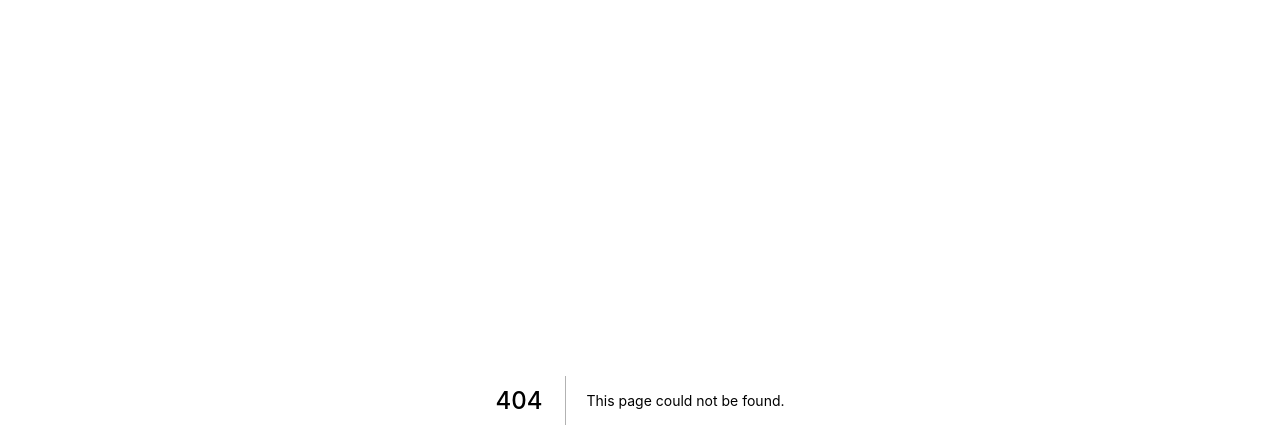
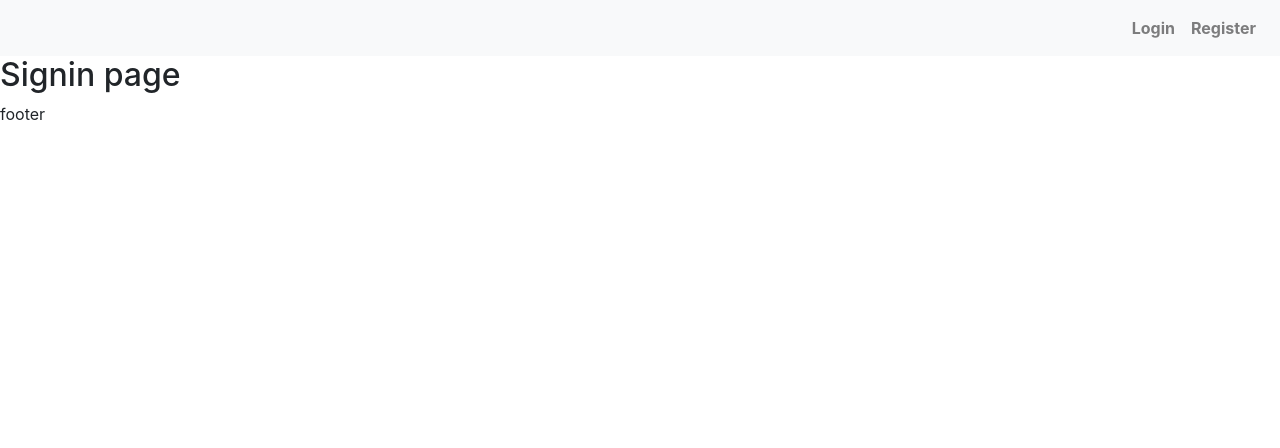
Before and after one commit to Anirban007-jpg/SEO-Blog-Nextjs, a Next.js app in the folder frontend/: page /signin in a window 1280 px wide. Before the commit this address had no page. Shown: the top 448 px of the page. Built offline with nearby package versions, Linux system fonts and the light colour scheme.

Commit message:
Closes #11

```diff
--- a/frontend/components/Header.js
+++ b/frontend/components/Header.js
@@ -1,4 +1,5 @@
 import { useState } from 'react';
+import Link from 'next/link';
 import {
   Collapse,
   Navbar,
@@ -20,15 +21,29 @@ const Header = () => {
   return (
     <div>
       <Navbar color="light" light expand="md">
-        <NavbarBrand href="/">{API_NAME}</NavbarBrand>
+          <Link href="/">
+            <NavLink className="font-weight-bold">{API_NAME}</NavLink>
+          </Link>
         <NavbarToggler onClick={toggle} />
         <Collapse isOpen={isOpen} navbar>
           <Nav className="ml-auto" navbar>
             <NavItem>
-              <NavLink href="/components/">Components</NavLink>
+                 <Link href="/signin">
+                    <NavLink>
+                       <strong>
+                          Login
+                       </strong>
+                    </NavLink>
+                 </Link>
             </NavItem>
             <NavItem>
-              <NavLink href="https://github.com/reactstrap/reactstrap">GitHub</NavLink>
+                 <Link href="/signup">
+                    <NavLink>
+                       <strong>
+                          Register
+                       </strong>
+                    </NavLink>
+                 </Link>
             </NavItem>
           </Nav>
         </Collapse>
--- /dev/null
+++ b/frontend/pages/signin.js
@@ -0,0 +1,12 @@
+//import Header from "./Header";
+import Layout from "../components/Layout";
+
+const Signin = () => {
+    return (
+        <Layout>
+            <h2>Signin page</h2>
+        </Layout>
+    );
+};
+
+export default Signin;
```
Also changed, not shown: frontend/pages/signup.js (added, +12 -0 lines).
